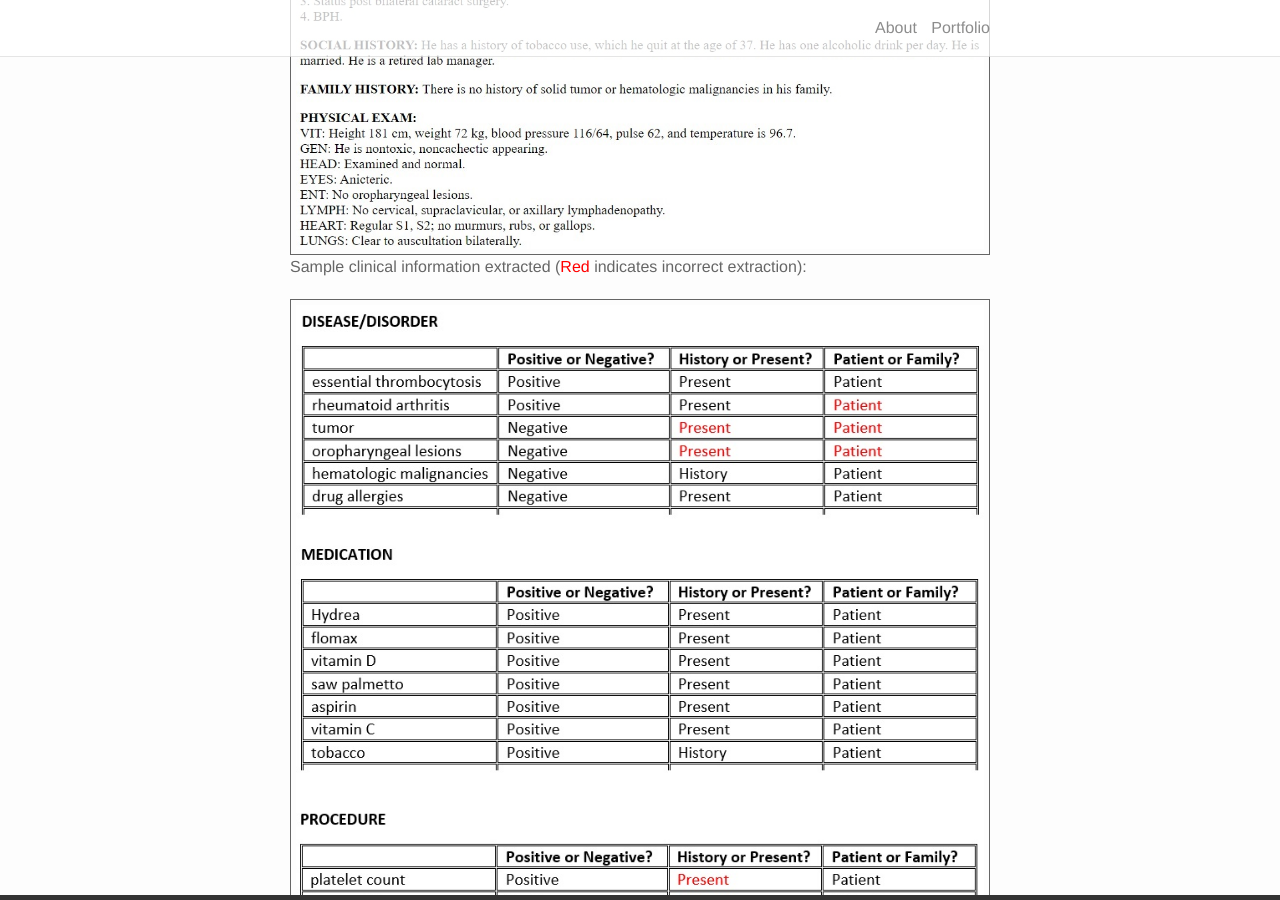
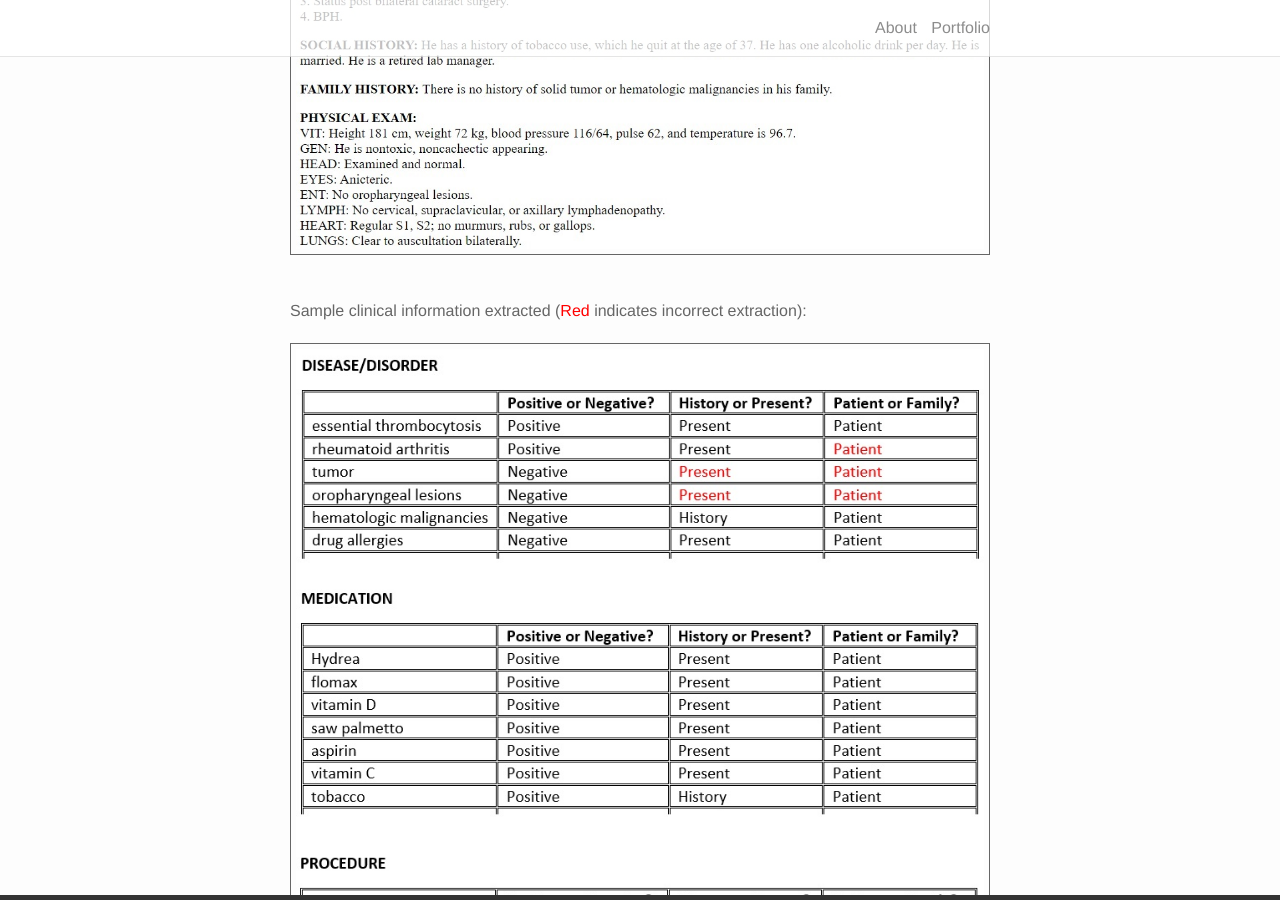
Before and after one commit to emeryanalytics/blog, a Jekyll site: the page built from _portfolio/12_clinical_text_extraction.markdown, in a window 1280 px wide and 900 px high, scrolled down 750 px. Built offline with Jekyll 4.4.1, drawn with Linux system fonts in a browser that asks for light colours; nearby versions of some CDN libraries.

Commit message:
update clinical text project

```diff
--- a/_portfolio/12_clinical_text_extraction.markdown
+++ b/_portfolio/12_clinical_text_extraction.markdown
@@ -14,8 +14,8 @@ The project aims to demonstrate the use of Natural Language Processing to search
 	<img class="col" src="{{ site.baseurl }}/img/clinical_text.jpg" alt="" title="Clinical Text" border="1"/>
 </div>
 
-<br/>
-<br/>
+&nbsp;
+&nbsp;
 <div>
     <p>Sample clinical information extracted (<span style="color:red;">Red</span> indicates incorrect extraction):</p>
 	<img class="col" src="{{ site.baseurl }}/img/clinical_concep_extraction.jpg" alt="" title="Clinical Text Extraction" border="1"/>
```
